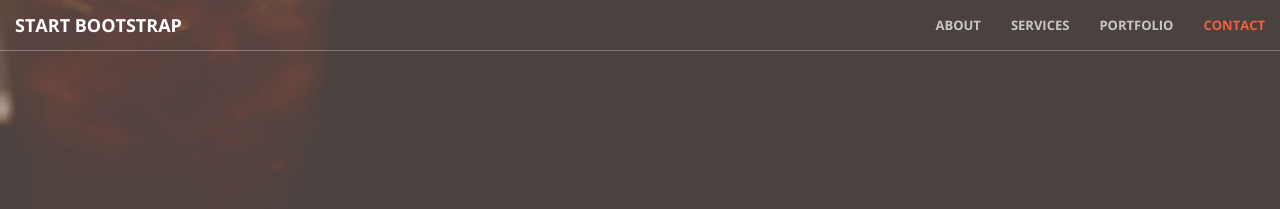
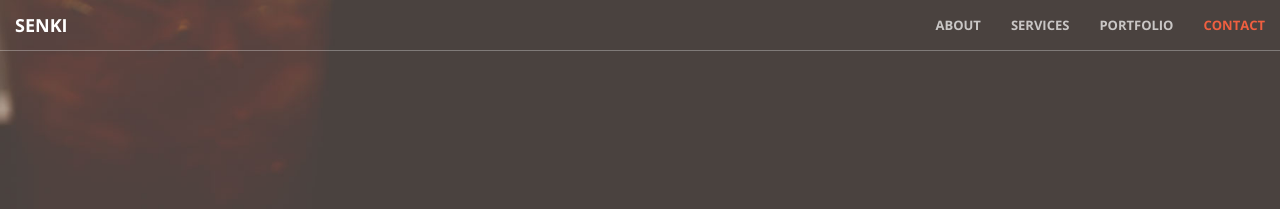
Before and after one commit to fqpasquetti/Seenki, a Jekyll site: the page built from index.html, in a window 1280 px wide. Shown: the top 209 px of the page. Built offline with Jekyll 4.4.1, drawn with Linux system fonts in a browser that asks for light colours.

Commit message:
Update nav.html

```diff
--- a/_includes/nav.html
+++ b/_includes/nav.html
@@ -8,7 +8,7 @@
                 <span class="icon-bar"></span>
                 <span class="icon-bar"></span>
             </button>
-            <a class="navbar-brand page-scroll" href="#page-top">Start Bootstrap</a>
+            <a class="navbar-brand page-scroll" href="#page-top">SENKI</a>
         </div>
 
         <!-- Collect the nav links, forms, and other content for toggling -->
```
